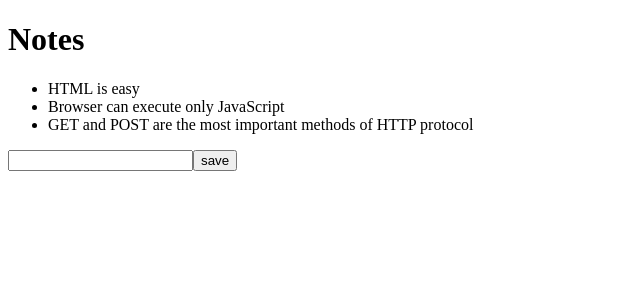
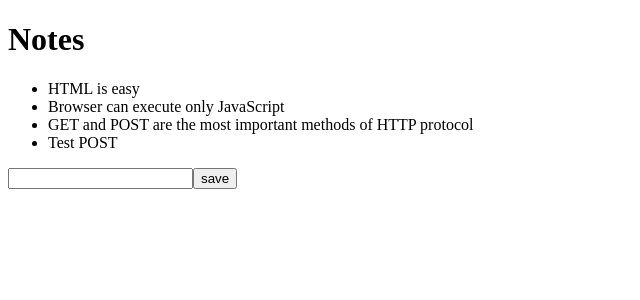
Before and after one commit to Thomo99/full-stack-open, a React (Create React App) app in the folder part2/theory1/: page / in a window 1280 px wide. Shown: the top 300 px of the page, without its empty margins (0-640 px from the left). Built offline with nearby package versions, Linux system fonts and the light colour scheme; data requests are answered from the project's data file.

Commit message:
POST added

```diff
--- a/part2/theory1/db.json
+++ b/part2/theory1/db.json
@@ -14,6 +14,11 @@
       "id": 3,
       "content": "GET and POST are the most important methods of HTTP protocol",
       "important": true
+    },
+    {
+      "content": "Test POST",
+      "important": false,
+      "id": 4
     }
   ]
 }
--- a/part2/theory1/src/App.js
+++ b/part2/theory1/src/App.js
@@ -17,15 +17,19 @@ const App = () => {
       })
   }, [])
   console.log('render', notes.length, 'notes')
+
   //add notes
   const addNote = (event) => {
     event.preventDefault()
     const noteObject = {
       content: newNote,
       important: Math.random() < 0.5,
-      id: notes.length + 1,
     }
-
+    axios
+      .post('http://localhost:3001/notes', noteObject)
+      .then((response) => {
+        console.log(response)
+      })
     setNotes(notes.concat(noteObject))
     setNewNote('')
   }
```
Lines whose indentation alone changed are shown as unchanged.
